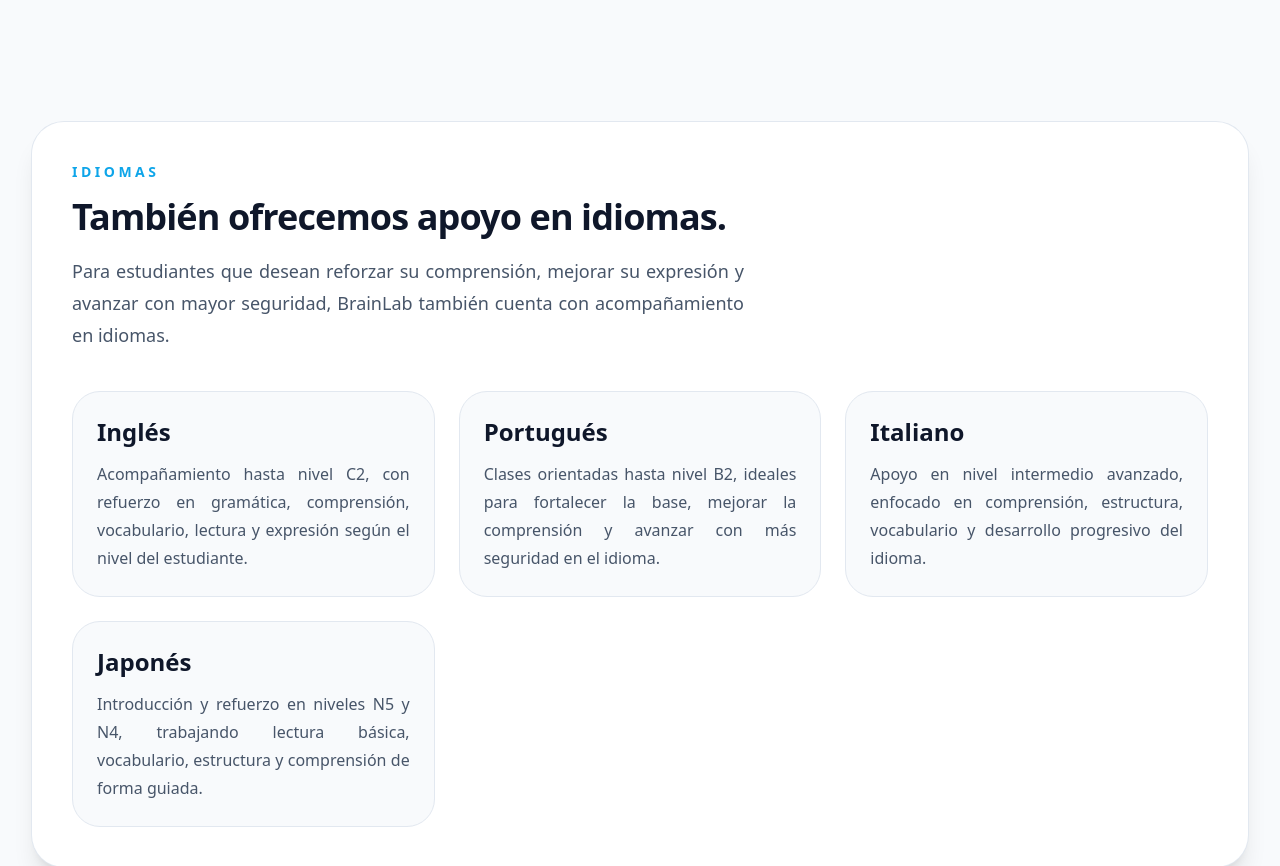
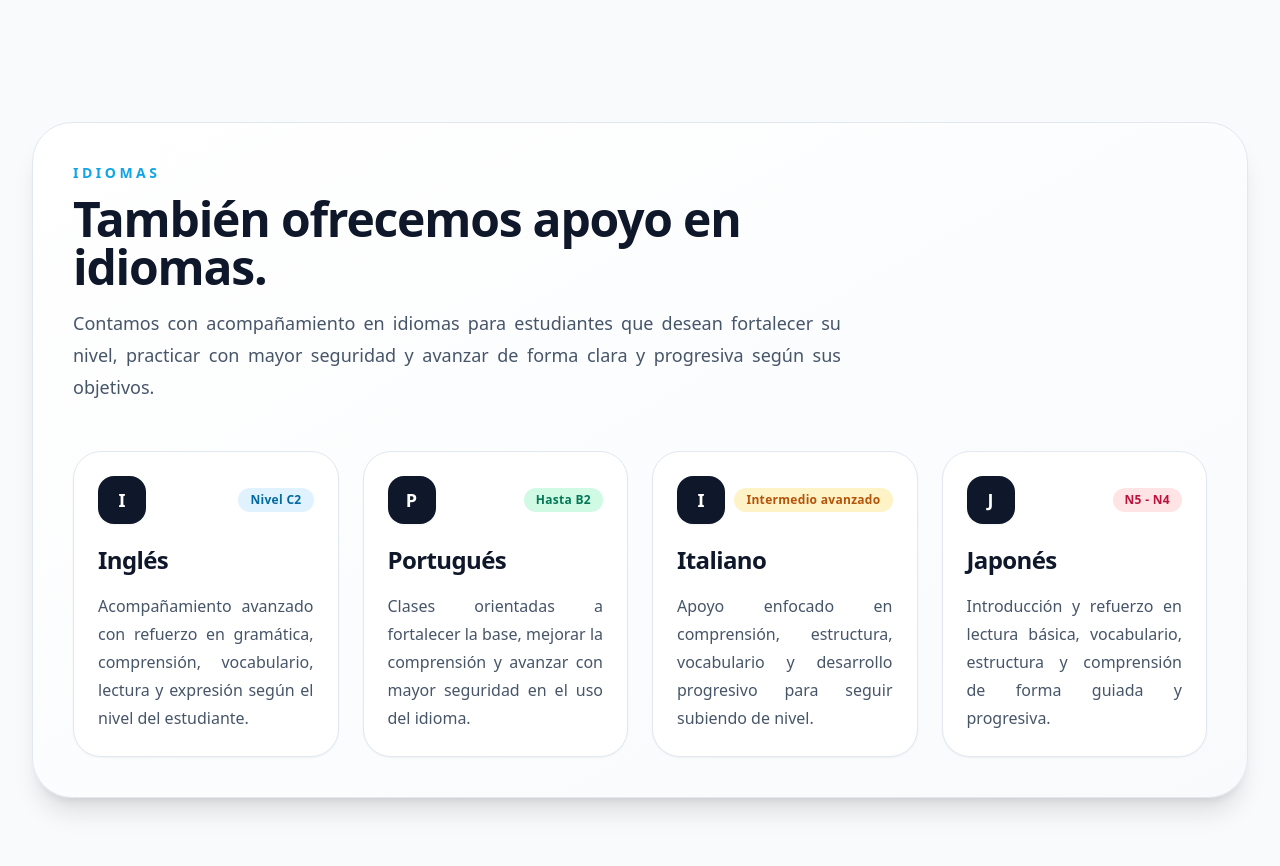
Before and after one commit to maritopro-123/brainlab.pa, a Next.js app: page / in a window 1280 px wide. Shown: the part 2140-3006 px from the top of the page. Built offline with nearby package versions, Linux system fonts and the light colour scheme.

Commit message:
Update page.jsx

```diff
--- a/app/page.jsx
+++ b/app/page.jsx
@@ -241,46 +241,70 @@
       </section>
 
       <section id="idiomas" className="mx-auto max-w-7xl px-5 py-16 sm:px-6 sm:py-20 lg:px-8">
-        <div className="rounded-[2rem] bg-white p-8 shadow-xl ring-1 ring-slate-200 sm:p-10">
-          <div className="max-w-2xl">
+  <div className="overflow-hidden rounded-[2.5rem] border border-slate-200 bg-gradient-to-br from-white to-slate-50 p-8 shadow-xl sm:p-10">
+    <div className="max-w-3xl">
       <p className="text-sm font-bold uppercase tracking-[0.25em] text-sky-500">
         Idiomas
       </p>
-            <h2 className="mt-3 text-4xl font-black tracking-tight leading-tight">
+      <h2 className="mt-3 text-4xl font-black tracking-tight leading-tight sm:text-5xl">
         También ofrecemos apoyo en idiomas.
       </h2>
       <p className="mt-4 text-base leading-7 text-slate-600 text-justify sm:text-lg sm:leading-8">
-              Para estudiantes que desean reforzar su comprensión, mejorar su
-              expresión y avanzar con mayor seguridad, BrainLab también cuenta
-              con acompañamiento en idiomas.
+        Contamos con acompañamiento en idiomas para estudiantes que desean
+        fortalecer su nivel, practicar con mayor seguridad y avanzar de forma
+        clara y progresiva según sus objetivos.
       </p>
     </div>
 
-          <div className="mt-10 grid gap-6 md:grid-cols-3">
+    <div className="mt-12 grid gap-6 md:grid-cols-2 xl:grid-cols-4">
       {[
         {
           title: "Inglés",
-    text: "Acompañamiento hasta nivel C2, con refuerzo en gramática, comprensión, vocabulario, lectura y expresión según el nivel del estudiante.",
+          level: "Nivel C2",
+          text: "Acompañamiento avanzado con refuerzo en gramática, comprensión, vocabulario, lectura y expresión según el nivel del estudiante.",
+          accent: "bg-sky-100 text-sky-700",
         },
         {
           title: "Portugués",
-    text: "Clases orientadas hasta nivel B2, ideales para fortalecer la base, mejorar la comprensión y avanzar con más seguridad en el idioma.",
+          level: "Hasta B2",
+          text: "Clases orientadas a fortalecer la base, mejorar la comprensión y avanzar con mayor seguridad en el uso del idioma.",
+          accent: "bg-emerald-100 text-emerald-700",
         },
         {
           title: "Italiano",
-    text: "Apoyo en nivel intermedio avanzado, enfocado en comprensión, estructura, vocabulario y desarrollo progresivo del idioma.",
+          level: "Intermedio avanzado",
+          text: "Apoyo enfocado en comprensión, estructura, vocabulario y desarrollo progresivo para seguir subiendo de nivel.",
+          accent: "bg-amber-100 text-amber-700",
         },
         {
           title: "Japonés",
-    text: "Introducción y refuerzo en niveles N5 y N4, trabajando lectura básica, vocabulario, estructura y comprensión de forma guiada.",
+          level: "N5 - N4",
+          text: "Introducción y refuerzo en lectura básica, vocabulario, estructura y comprensión de forma guiada y progresiva.",
+          accent: "bg-rose-100 text-rose-700",
         },
       ].map((card) => (
         <div
           key={card.title}
-                className="rounded-[1.75rem] border border-slate-200 bg-slate-50 p-6"
+          className="group flex h-full flex-col rounded-[1.75rem] border border-slate-200 bg-white p-6 shadow-sm transition duration-300 hover:-translate-y-1 hover:shadow-xl"
         >
-                <h3 className="text-2xl font-bold">{card.title}</h3>
-                <p className="mt-3 leading-7 text-slate-600 text-justify">
+          <div className="mb-5 flex items-center justify-between">
+            <div className="flex h-12 w-12 items-center justify-center rounded-2xl bg-slate-900 text-white shadow-sm">
+              <span className="text-lg font-bold">
+                {card.title.charAt(0)}
+              </span>
+            </div>
+            <span
+              className={`rounded-full px-3 py-1 text-xs font-bold tracking-wide ${card.accent}`}
+            >
+              {card.level}
+            </span>
+          </div>
+
+          <h3 className="text-2xl font-black tracking-tight">
+            {card.title}
+          </h3>
+
+          <p className="mt-4 leading-7 text-slate-600 text-justify">
             {card.text}
           </p>
         </div>
```
Lines whose indentation alone changed are shown as unchanged.
